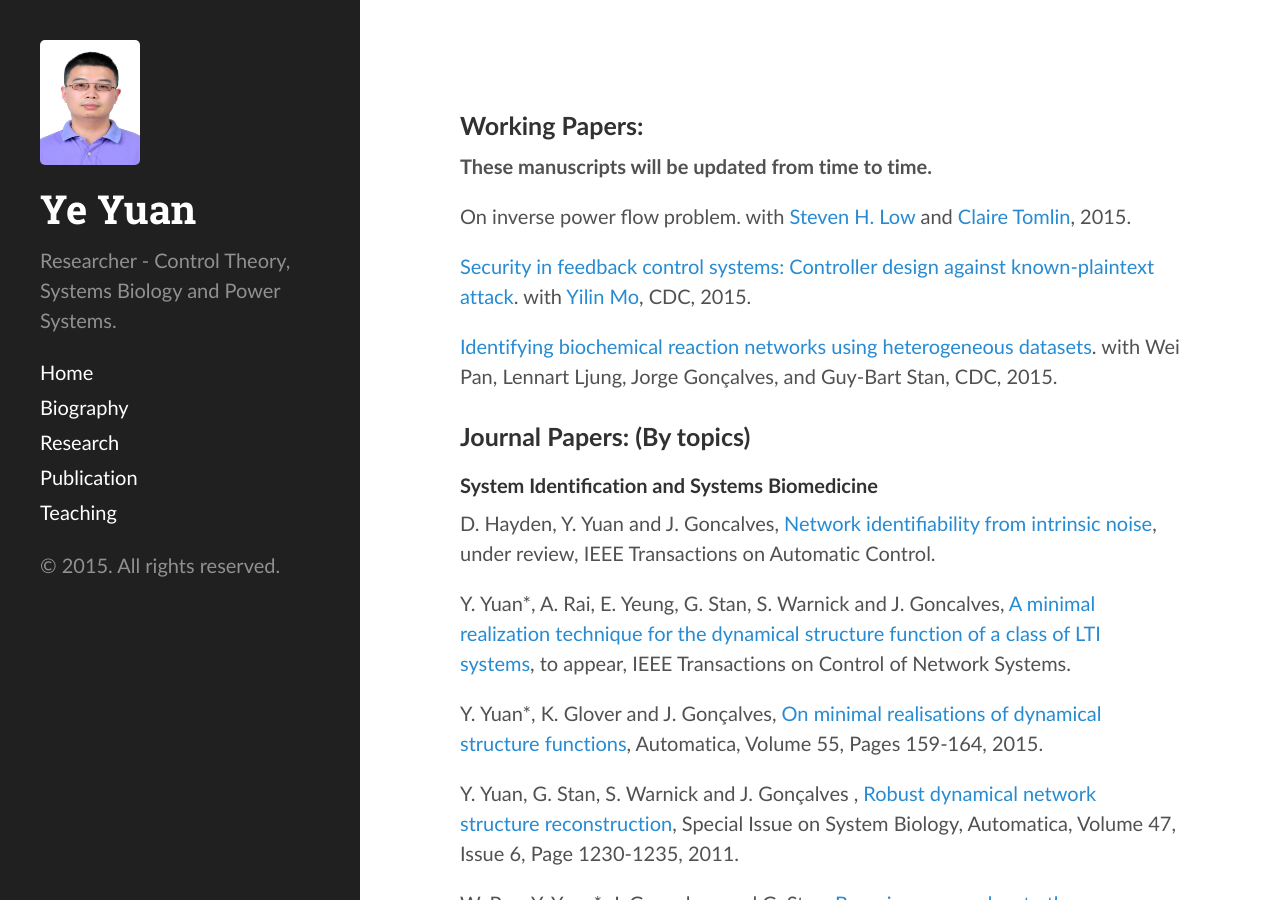
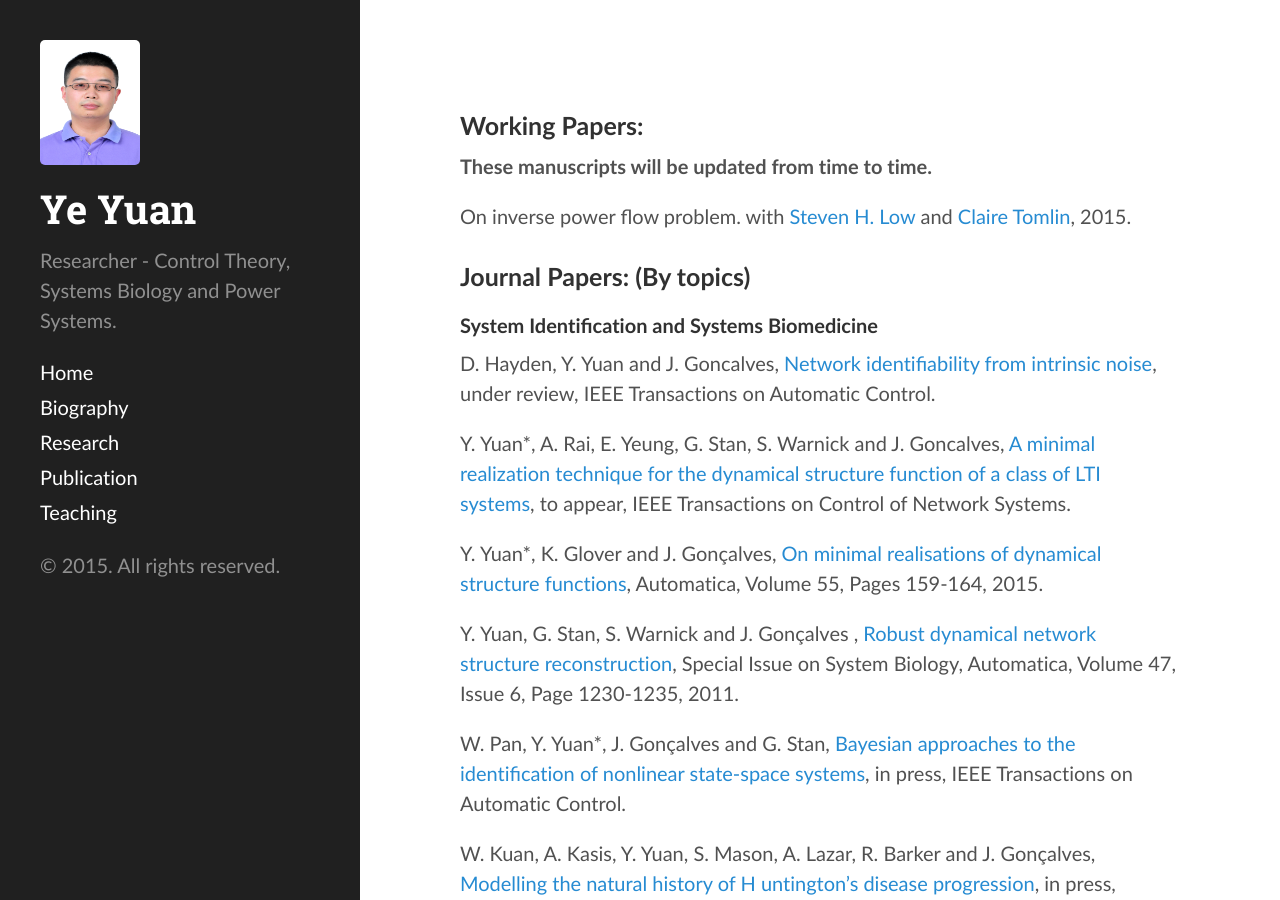
Before and after one commit to yy311/yy311.github.io, a Jekyll site: the page built from publication.md, in a window 1280 px wide and 900 px high. Built offline with Jekyll 4.4.1, drawn with Linux system fonts in a browser that asks for light colours; some of the changed text lies outside the part shown.

Commit message:
Update publication.md

```diff
--- a/publication.md
+++ b/publication.md
@@ -8,11 +8,8 @@ layout: page
 
 On inverse power flow problem. with [Steven H. Low](http://netlab.caltech.edu/~slow/) and [Claire Tomlin](http://www.eecs.berkeley.edu/~tomlin/), 2015.
 
-[Security in feedback control systems: Controller design against known-plaintext attack](https://www.authorea.com/users/62980/articles/74733). with [Yilin Mo](http://yilinmo.github.io/), CDC, 2015.
-
 <!--On identification of switching parameterized linear systems. with [Yorie Nakahira](https://directory.caltech.edu/personnel/ynakahir) and [Claire Tomlin](http://www.eecs.berkeley.edu/~tomlin/), 2015.-->
 
- [Identifying biochemical reaction networks using heterogeneous datasets](http://arxiv.org/pdf/1509.05153v2.pdf). with Wei Pan,  Lennart Ljung, Jorge Gonçalves, and Guy-Bart Stan, CDC, 2015.
 
 
 ###Journal Papers: (By topics)
```
Also changed, not shown: other parts of publication.md (+4 -0 lines).
